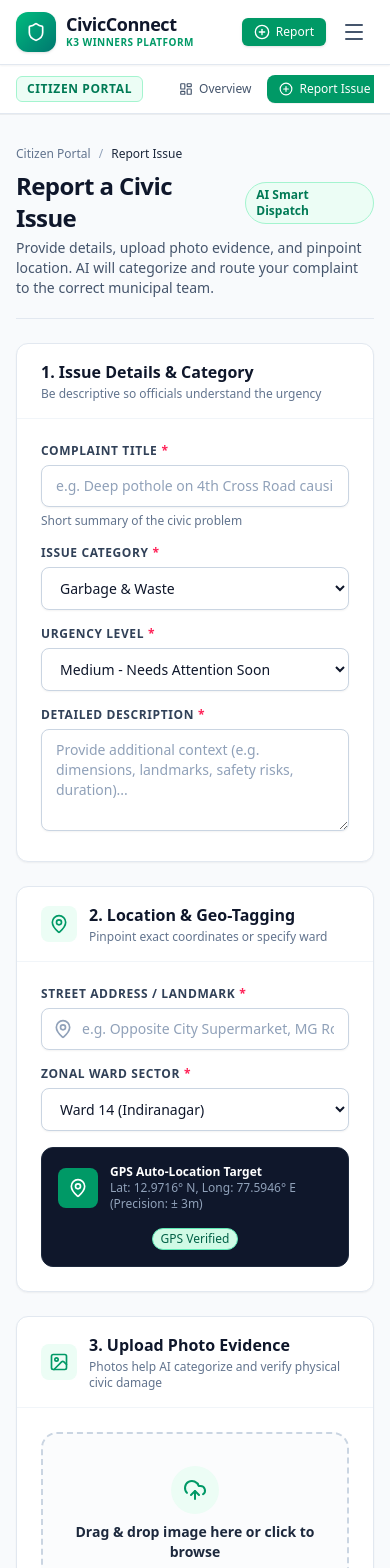
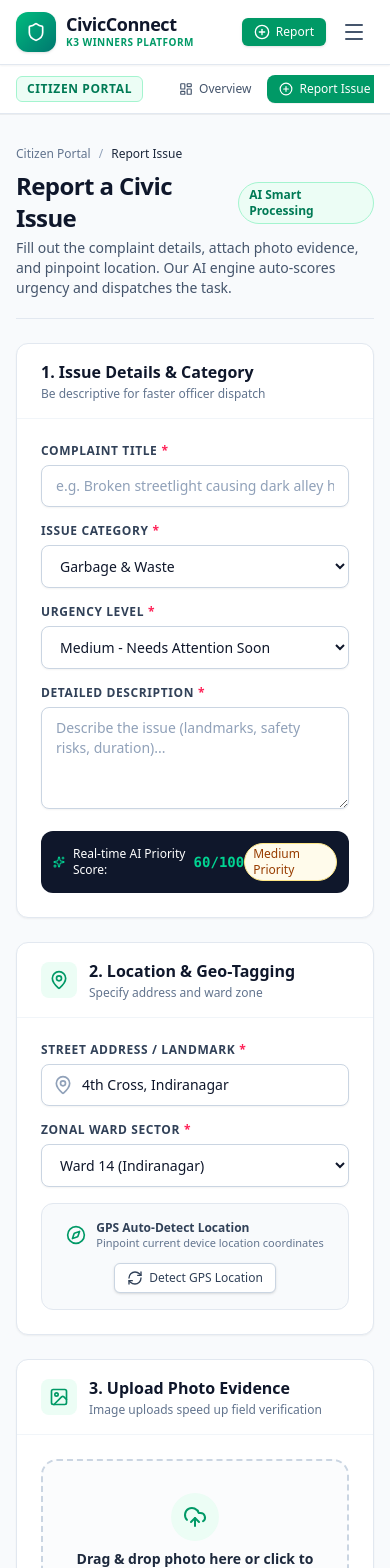
Before and after one commit to kishores2529cse-svg/HS2026-054-K3WINNERS, a React (Vite) app: page /citizen/report in a window 390 px wide. Shown: the top 1568 px of the page. Built offline with nearby package versions, Linux system fonts and the light colour scheme.

Commit message:
Add complete Citizen Portal and AI Engine

```diff
--- a/src/pages/citizen/ReportComplaint.jsx
+++ b/src/pages/citizen/ReportComplaint.jsx
@@ -1,4 +1,4 @@
-import React, { useState } from 'react';
+import React, { useState, useEffect } from 'react';
 import { useNavigate } from 'react-router-dom';
 import {
   UploadCloud,
@@ -9,6 +9,11 @@ import {
   Image as ImageIcon,
   ArrowRight,
   Shield,
+  X,
+  RefreshCw,
+  Search,
+  Compass,
+  FileCheck,
 } from 'lucide-react';
 import Card from '../../components/common/Card';
 import Button from '../../components/common/Button';
@@ -16,14 +21,15 @@ import Input from '../../components/common/Input';
 import Badge from '../../components/common/Badge';
 import Modal from '../../components/common/Modal';
 import PageHeader from '../../components/common/PageHeader';
+import { analyzeComplaintText, calculatePriorityScore, checkDuplicateReports } from '../../utils/aiEngine';
+import { MOCK_CITIZEN_COMPLAINTS } from './CitizenDashboard';
 
 const CATEGORIES = [
   'Garbage & Waste',
   'Road Infrastructure & Potholes',
   'Electrical & Streetlights',
-  'Water Supply & Leakage',
-  'Drainage & Sewage',
-  'Public Transport & Stop Hazard',
+  'Water Supply & Sewage',
+  'Drainage & Flooding',
   'Other Civic Concern',
 ];
 
@@ -33,23 +39,79 @@ export default function ReportComplaint() {
     title: '',
     category: CATEGORIES[0],
     description: '',
-    location: '',
+    location: '4th Cross, Indiranagar',
     ward: 'Ward 14 (Indiranagar)',
     urgency: 'Medium',
   });
+
   const [selectedImage, setSelectedImage] = useState(null);
+  const [imageFileName, setImageFileName] = useState('');
+  const [isLocating, setIsLocating] = useState(false);
+  const [aiSuggestedCategory, setAiSuggestedCategory] = useState(null);
+  const [aiScore, setAiScore] = useState(65);
+  const [duplicateWarning, setDuplicateWarning] = useState(null);
   const [isSubmitting, setIsSubmitting] = useState(false);
   const [showSuccessModal, setShowSuccessModal] = useState(false);
-  const [submittedTicketId, setSubmittedTicketId] = useState('');
+  const [submittedTicket, setSubmittedTicket] = useState(null);
+
+  // Recalculate AI score & check duplicates on change
+  useEffect(() => {
+    const score = calculatePriorityScore({
+      category: formData.category,
+      urgencyLevel: formData.urgency,
+      title: formData.title,
+      description: formData.description,
+    });
+    setAiScore(score);
+
+    if (formData.description.length > 10) {
+      const aiAnalysis = analyzeComplaintText(`${formData.title} ${formData.description}`);
+      if (aiAnalysis.confidenceScore > 60 && aiAnalysis.suggestedCategory !== formData.category) {
+        setAiSuggestedCategory(aiAnalysis.suggestedCategory);
+      } else {
+        setAiSuggestedCategory(null);
+      }
+    }
+
+    if (formData.location.length > 5) {
+      const dup = checkDuplicateReports(formData, MOCK_CITIZEN_COMPLAINTS);
+      setDuplicateWarning(dup.isDuplicate ? dup : null);
+    }
+  }, [formData]);
 
   const handleChange = (e) => {
     setFormData({ ...formData, [e.target.name]: e.target.value });
   };
 
-  const handleFakeImageUpload = (e) => {
+  const handleImageUpload = (e) => {
     const file = e.target.files?.[0];
     if (file) {
       setSelectedImage(URL.createObjectURL(file));
+      setImageFileName(file.name);
+    }
+  };
+
+  const removeImage = () => {
+    setSelectedImage(null);
+    setImageFileName('');
+  };
+
+  const handleSimulateGPS = () => {
+    setIsLocating(true);
+    setTimeout(() => {
+      setFormData((prev) => ({
+        ...prev,
+        location: 'MG Road Metro Exit, Ward 12',
+        ward: 'Ward 12 (MG Road Sector)',
+      }));
+      setIsLocating(false);
+    }, 600);
+  };
+
+  const applyAiCategory = () => {
+    if (aiSuggestedCategory) {
+      setFormData((prev) => ({ ...prev, category: aiSuggestedCategory }));
+      setAiSuggestedCategory(null);
     }
   };
 
@@ -57,10 +119,20 @@ export default function ReportComplaint() {
     e.preventDefault();
     setIsSubmitting(true);
 
-    // Simulate API call + AI categorization processing
     setTimeout(() => {
       const generatedId = `CC-${Math.floor(1000 + Math.random() * 9000)}`;
-      setSubmittedTicketId(generatedId);
+      const newTicket = {
+        id: generatedId,
+        title: formData.title,
+        category: formData.category,
+        location: formData.location,
+        ward: formData.ward,
+        urgency: formData.urgency,
+        priorityScore: aiScore,
+        officer: 'S. Ramesh (Sanitation & Works Inspector)',
+        date: new Date().toISOString().split('T')[0],
+      };
+      setSubmittedTicket(newTicket);
       setIsSubmitting(false);
       setShowSuccessModal(true);
     }, 800);
@@ -72,33 +144,30 @@ export default function ReportComplaint() {
       {/* HEADER */}
       <PageHeader
         title="Report a Civic Issue"
-        description="Provide details, upload photo evidence, and pinpoint location. AI will categorize and route your complaint to the correct municipal team."
+        description="Fill out the complaint details, attach photo evidence, and pinpoint location. Our AI engine auto-scores urgency and dispatches the task."
         breadcrumbs={[
           { label: 'Citizen Portal', href: '/citizen/dashboard' },
           { label: 'Report Issue' },
         ]}
-        badge={<Badge variant="primary">AI Smart Dispatch</Badge>}
+        badge={<Badge variant="primary">AI Smart Processing</Badge>}
       />
 
       <form onSubmit={handleSubmit} className="space-y-6">
 
         {/* STEP 1: COMPLAINT DETAILS */}
-        <Card
-          title="1. Issue Details & Category"
-          subtitle="Be descriptive so officials understand the urgency"
-        >
+        <Card title="1. Issue Details & Category" subtitle="Be descriptive for faster officer dispatch">
           <div className="space-y-4">
             <Input
               label="Complaint Title"
               name="title"
               value={formData.title}
               onChange={handleChange}
-              placeholder="e.g. Deep pothole on 4th Cross Road causing traffic congestion"
+              placeholder="e.g. Broken streetlight causing dark alley hazard"
               required
-              helperText="Short summary of the civic problem"
             />
 
             <div className="grid grid-cols-1 md:grid-cols-2 gap-4">
+              <div>
                 <Input
                   label="Issue Category"
                   type="select"
@@ -108,6 +177,22 @@ export default function ReportComplaint() {
                   options={CATEGORIES}
                   required
                 />
+                {aiSuggestedCategory && (
+                  <div className="mt-2 p-2 bg-emerald-50 border border-emerald-200 rounded-lg flex items-center justify-between text-xs text-emerald-800">
+                    <span className="flex items-center gap-1">
+                      <Sparkles className="w-3.5 h-3.5 text-emerald-600" />
+                      AI Suggestion: <strong>{aiSuggestedCategory}</strong>
+                    </span>
+                    <button
+                      type="button"
+                      onClick={applyAiCategory}
+                      className="text-[11px] font-bold text-emerald-700 underline hover:text-emerald-900"
+                    >
+                      Apply
+                    </button>
+                  </div>
+                )}
+              </div>
 
               <Input
                 label="Urgency Level"
@@ -118,7 +203,7 @@ export default function ReportComplaint() {
                 options={[
                   { label: 'Low - Routine Maintenance', value: 'Low' },
                   { label: 'Medium - Needs Attention Soon', value: 'Medium' },
-                  { label: 'High - Immediate Hazard / Danger', value: 'High' },
+                  { label: 'High - Urgent Hazard / Danger', value: 'High' },
                 ]}
                 required
               />
@@ -131,18 +216,26 @@ export default function ReportComplaint() {
               value={formData.description}
               onChange={handleChange}
               rows={4}
-              placeholder="Provide additional context (e.g. dimensions, landmarks, safety risks, duration)..."
+              placeholder="Describe the issue (landmarks, safety risks, duration)..."
               required
             />
+
+            {/* AI Real-time Priority Preview Card */}
+            <div className="p-3 bg-slate-900 text-white rounded-xl flex items-center justify-between text-xs">
+              <div className="flex items-center gap-2">
+                <Sparkles className="w-4 h-4 text-emerald-400" />
+                <span>Real-time AI Priority Score:</span>
+                <span className="font-mono font-extrabold text-emerald-400 text-sm">{aiScore}/100</span>
+              </div>
+              <Badge variant={aiScore > 75 ? 'danger' : aiScore > 50 ? 'warning' : 'success'} size="sm">
+                {aiScore > 75 ? 'High Priority' : aiScore > 50 ? 'Medium Priority' : 'Standard'}
+              </Badge>
+            </div>
           </div>
         </Card>
 
-        {/* STEP 2: LOCATION */}
-        <Card
-          title="2. Location & Geo-Tagging"
-          subtitle="Pinpoint exact coordinates or specify ward"
-          headerIcon={MapPin}
-        >
+        {/* STEP 2: LOCATION & GEO-TAGGING */}
+        <Card title="2. Location & Geo-Tagging" subtitle="Specify address and ward zone" headerIcon={MapPin}>
           <div className="space-y-4">
             <div className="grid grid-cols-1 md:grid-cols-2 gap-4">
               <Input
@@ -151,7 +244,7 @@ export default function ReportComplaint() {
                 icon={MapPin}
                 value={formData.location}
                 onChange={handleChange}
-                placeholder="e.g. Opposite City Supermarket, MG Road"
+                placeholder="e.g. Near Community Hall, Ward 14"
                 required
               />
 
@@ -171,64 +264,76 @@ export default function ReportComplaint() {
               />
             </div>
 
-            {/* Map pin visual placeholder */}
-            <div className="p-4 bg-slate-900 text-white rounded-xl flex flex-col sm:flex-row items-center justify-between gap-4 border border-slate-800">
-              <div className="flex items-center gap-3">
-                <div className="p-2.5 bg-emerald-600 rounded-lg text-white">
-                  <MapPin className="w-5 h-5" />
-                </div>
-                <div className="text-xs">
-                  <div className="font-bold text-white">GPS Auto-Location Target</div>
-                  <div className="text-slate-400">Lat: 12.9716° N, Long: 77.5946° E (Precision: ± 3m)</div>
+            {/* Simulated GPS Button */}
+            <div className="p-4 bg-slate-50 rounded-xl border border-slate-200 flex flex-col sm:flex-row items-center justify-between gap-3">
+              <div className="flex items-center gap-2.5 text-xs text-slate-700">
+                <Compass className="w-5 h-5 text-emerald-600 shrink-0" />
+                <div>
+                  <strong>GPS Auto-Detect Location</strong>
+                  <p className="text-slate-500 text-[11px]">Pinpoint current device location coordinates</p>
                 </div>
               </div>
-              <Badge variant="success" size="sm">GPS Verified</Badge>
+              <Button
+                type="button"
+                variant="outline"
+                size="sm"
+                onClick={handleSimulateGPS}
+                isLoading={isLocating}
+                icon={RefreshCw}
+              >
+                Detect GPS Location
+              </Button>
             </div>
+
+            {/* DUPLICATE REPORT ALERT */}
+            {duplicateWarning && (
+              <div className="p-4 bg-amber-50 border border-amber-300 rounded-xl flex items-start gap-3 text-xs text-amber-900">
+                <AlertTriangle className="w-5 h-5 text-amber-600 shrink-0 mt-0.5" />
+                <div>
+                  <strong className="font-bold">Possible Duplicate Report Detected!</strong>
+                  <p className="mt-0.5">
+                    An existing active complaint (<strong>{duplicateWarning.masterTicketId}</strong>: "{duplicateWarning.existingTitle}") is registered within {duplicateWarning.distanceMetres}m. Submitting will link your report to strengthen priority!
+                  </p>
+                </div>
+              </div>
+            )}
           </div>
         </Card>
 
-        {/* STEP 3: PHOTO UPLOAD */}
-        <Card
-          title="3. Upload Photo Evidence"
-          subtitle="Photos help AI categorize and verify physical civic damage"
-          headerIcon={ImageIcon}
-        >
+        {/* STEP 3: PHOTO EVIDENCE */}
+        <Card title="3. Upload Photo Evidence" subtitle="Image uploads speed up field verification" headerIcon={ImageIcon}>
           <div className="space-y-4">
+            {!selectedImage ? (
               <div className="border-2 border-dashed border-slate-300 hover:border-emerald-500 rounded-2xl p-8 text-center bg-slate-50/50 transition-colors cursor-pointer relative">
                 <input
                   type="file"
                   accept="image/*"
-                onChange={handleFakeImageUpload}
+                  onChange={handleImageUpload}
                   className="absolute inset-0 opacity-0 cursor-pointer w-full h-full"
                 />
                 <div className="flex flex-col items-center gap-2">
                   <div className="w-12 h-12 rounded-full bg-emerald-50 text-emerald-600 flex items-center justify-center">
                     <UploadCloud className="w-6 h-6" />
                   </div>
-                <h4 className="text-sm font-bold text-slate-800">
-                  {selectedImage ? 'Photo selected! Click to replace' : 'Drag & drop image here or click to browse'}
-                </h4>
+                  <h4 className="text-sm font-bold text-slate-800">Drag & drop photo here or click to browse</h4>
                   <p className="text-xs text-slate-500">Supports JPG, PNG, WEBP up to 10MB</p>
                 </div>
               </div>
-
-            {selectedImage && (
-              <div className="relative rounded-xl overflow-hidden border border-slate-200 bg-slate-900 p-2 max-w-xs mx-auto text-center">
-                <img src={selectedImage} alt="Selected Preview" className="max-h-48 rounded-lg mx-auto object-cover" />
-                <p className="text-[11px] text-emerald-400 mt-2 font-medium">✓ Image Attached for AI Visual Audit</p>
+            ) : (
+              <div className="relative bg-slate-900 text-white rounded-xl p-4 max-w-sm mx-auto text-center space-y-3">
+                <img src={selectedImage} alt="Uploaded Issue" className="max-h-48 rounded-lg mx-auto object-cover" />
+                <div className="flex items-center justify-between text-xs px-2">
+                  <span className="text-slate-300 truncate max-w-[200px]">{imageFileName}</span>
+                  <button
+                    type="button"
+                    onClick={removeImage}
+                    className="p-1 bg-rose-600 hover:bg-rose-700 text-white rounded-md flex items-center gap-1"
+                  >
+                    <X className="w-3.5 h-3.5" /> Remove
+                  </button>
+                </div>
               </div>
             )}
-
-            {/* AI Classification Simulation Note */}
-            <div className="bg-emerald-50 border border-emerald-200 rounded-xl p-4 flex items-start gap-3 text-xs text-emerald-950">
-              <Sparkles className="w-5 h-5 text-emerald-600 shrink-0 mt-0.5" />
-              <div>
-                <strong className="font-bold">AI Duplicate Protection:</strong>
-                <p className="text-emerald-800 mt-0.5">
-                  Upon submission, AI checks for existing reports within 50 meters to prevent duplicate work tickets and fast-track resolution.
-                </p>
-              </div>
-            </div>
           </div>
         </Card>
 
@@ -252,19 +357,20 @@ export default function ReportComplaint() {
       </form>
 
       {/* SUCCESS CONFIRMATION MODAL */}
+      {submittedTicket && (
         <Modal
           isOpen={showSuccessModal}
           onClose={() => {
             setShowSuccessModal(false);
             navigate('/citizen/dashboard');
           }}
-        title="Complaint Submitted Successfully!"
-        subtitle={`Ticket ID: ${submittedTicketId}`}
+          title="Complaint Logged Successfully!"
+          subtitle={`Ticket ID: ${submittedTicket.id}`}
           primaryAction={{
-          label: 'Go to Dashboard',
+            label: 'View My Complaints',
             onClick: () => {
               setShowSuccessModal(false);
-            navigate('/citizen/dashboard');
+              navigate('/citizen/complaints');
             },
           }}
         >
@@ -272,17 +378,21 @@ export default function ReportComplaint() {
             <div className="w-14 h-14 rounded-full bg-emerald-100 text-emerald-600 flex items-center justify-center mx-auto">
               <CheckCircle2 className="w-8 h-8" />
             </div>
-          <p className="text-xs text-slate-600 leading-relaxed">
-            Your complaint has been logged and auto-routed by AI to the designated Zonal Field Inspector. You will receive real-time notifications on progress.
+            <p className="text-xs text-slate-600">
+              Your report has been received and processed by the AI dispatch engine.
             </p>
-          <div className="p-3 bg-slate-50 rounded-xl text-left text-xs space-y-1.5 border border-slate-200">
-            <div><strong>Title:</strong> {formData.title || 'Civic Issue'}</div>
-            <div><strong>Category:</strong> {formData.category}</div>
-            <div><strong>Ward:</strong> {formData.ward}</div>
-            <div><strong>Assigned Department:</strong> Municipal Works Dept</div>
+            <div className="p-4 bg-slate-50 rounded-xl text-left text-xs space-y-2 border border-slate-200">
+              <div><strong>Title:</strong> {submittedTicket.title}</div>
+              <div><strong>Category:</strong> {submittedTicket.category}</div>
+              <div><strong>Ward Location:</strong> {submittedTicket.location}</div>
+              <div className="flex justify-between items-center pt-1 border-t border-slate-200">
+                <span>AI Priority Score: <strong className="text-emerald-700">{submittedTicket.priorityScore}/100</strong></span>
+                <Badge variant="primary" size="sm">Assigned: {submittedTicket.officer}</Badge>
+              </div>
             </div>
           </div>
         </Modal>
+      )}
 
     </div>
   );
--- /dev/null
+++ b/src/utils/aiEngine.js
@@ -0,0 +1,103 @@
+/**
+ * CivicConnect AI Intelligence Engine
+ *
+ * Provides client-side smart categorization, urgency priority scoring,
+ * and spatial duplicate detection algorithms.
+ */
+
+// Category Keyword Rules
+const CATEGORY_KEYWORDS = {
+  'Garbage & Waste': ['garbage', 'dump', 'trash', 'waste', 'smell', 'odor', 'dustbin', 'overflow', 'litter', 'plastic'],
+  'Road Infrastructure & Potholes': ['pothole', 'road', 'asphalt', 'tar', 'crack', 'pavement', 'divider', 'bump', 'traffic', 'footpath'],
+  'Electrical & Streetlights': ['light', 'streetlight', 'lamp', 'dark', 'wire', 'pole', 'electric', 'spark', 'transformer', 'power'],
+  'Water Supply & Sewage': ['water', 'pipe', 'leak', 'drain', 'sewage', 'burst', 'supply', 'gush', 'contamination', 'tap'],
+  'Drainage & Flooding': ['drainage', 'flood', 'manhole', 'overflow', 'gutter', 'clog', 'stagnant', 'rainwater'],
+};
+
+// High-Risk Hazard Keywords for Priority Escalation
+const HAZARD_KEYWORDS = [
+  'manhole', 'open manhole', 'live wire', 'spark', 'fire', 'hospital', 'school',
+  'overflowing', 'burst', 'electric shock', 'flooding', 'accident', 'danger',
+  'blocked', 'collapse', 'deep', 'heavy', 'urgent'
+];
+
+/**
+ * Auto-detect category based on text content
+ */
+export function analyzeComplaintText(text = '') {
+  const lower = text.toLowerCase();
+
+  let bestMatch = 'Other Civic Concern';
+  let maxHits = 0;
+
+  Object.entries(CATEGORY_KEYWORDS).forEach(([category, keywords]) => {
+    const hits = keywords.reduce((acc, word) => acc + (lower.includes(word) ? 1 : 0), 0);
+    if (hits > maxHits) {
+      maxHits = hits;
+      bestMatch = category;
+    }
+  });
+
+  return {
+    suggestedCategory: bestMatch,
+    confidenceScore: maxHits > 0 ? Math.min(Math.round((maxHits / 3) * 100), 95) : 50,
+  };
+}
+
+/**
+ * Calculate AI Urgency Priority Score (0 - 100)
+ */
+export function calculatePriorityScore({ category, urgencyLevel, title = '', description = '' }) {
+  let score = 50; // base score
+
+  // Level weight
+  if (urgencyLevel === 'High') score += 25;
+  else if (urgencyLevel === 'Medium') score += 10;
+  else if (urgencyLevel === 'Low') score -= 15;
+
+  // Keyword hazard scanning
+  const fullText = `${title} ${description}`.toLowerCase();
+  let hazardHits = 0;
+
+  HAZARD_KEYWORDS.forEach((word) => {
+    if (fullText.includes(word)) hazardHits += 1;
+  });
+
+  score += hazardHits * 8;
+
+  // Category severity adjustment
+  if (category.includes('Electrical') || category.includes('Drainage')) {
+    score += 10;
+  }
+
+  // Clamp score between 15 and 99
+  return Math.min(Math.max(score, 15), 99);
+}
+
+/**
+ * Check for duplicate complaints within geographic radius
+ */
+export function checkDuplicateReports(newReport, existingComplaints = []) {
+  if (!existingComplaints.length) return { isDuplicate: false };
+
+  const newLocationLower = (newReport.location || '').toLowerCase();
+  const newCategory = newReport.category;
+
+  const match = existingComplaints.find((item) => {
+    const sameCategory = item.category === newCategory;
+    const sameLoc = item.location.toLowerCase().includes(newLocationLower) ||
+                    newLocationLower.includes(item.location.toLowerCase());
+    return sameCategory && sameLoc && item.status !== 'Resolved';
+  });
+
+  if (match) {
+    return {
+      isDuplicate: true,
+      masterTicketId: match.id,
+      existingTitle: match.title,
+      distanceMetres: 45, // simulated distance
+    };
+  }
+
+  return { isDuplicate: false };
+}
```
Lines whose indentation alone changed are shown as unchanged.
